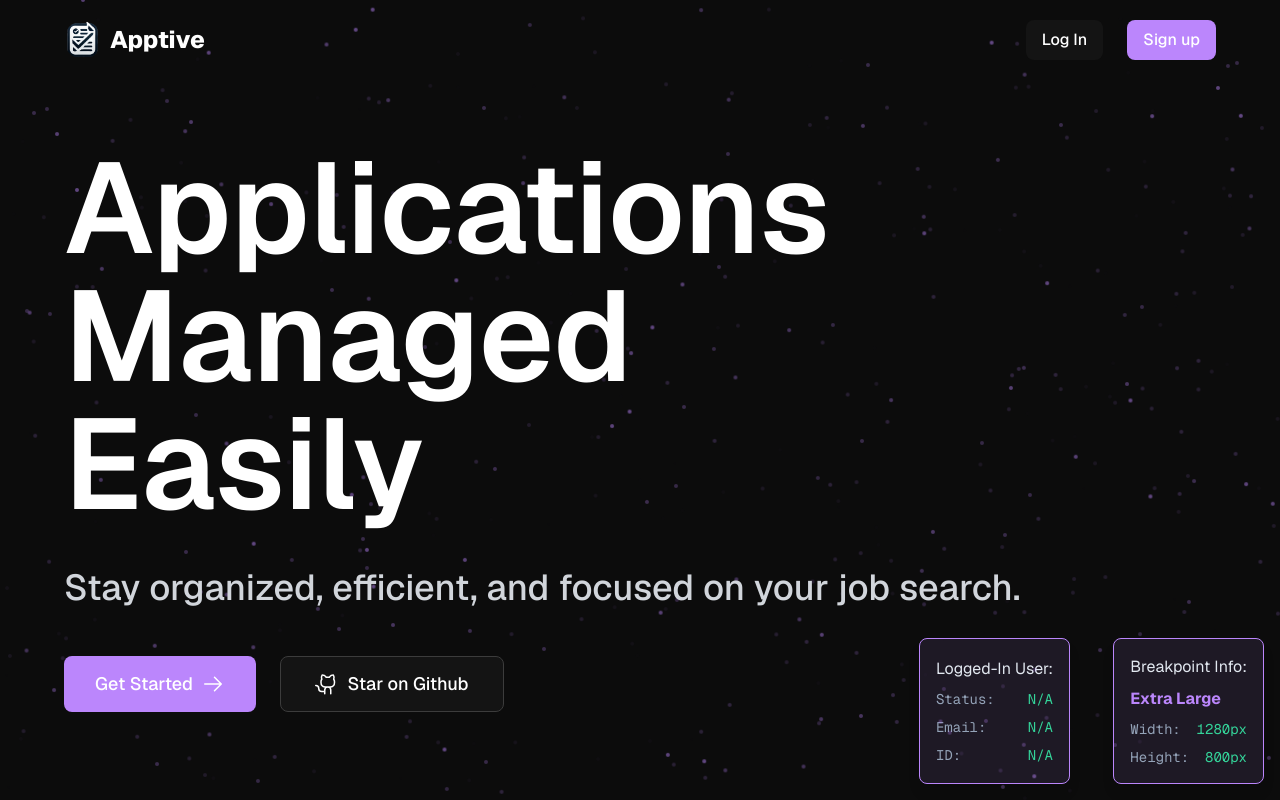
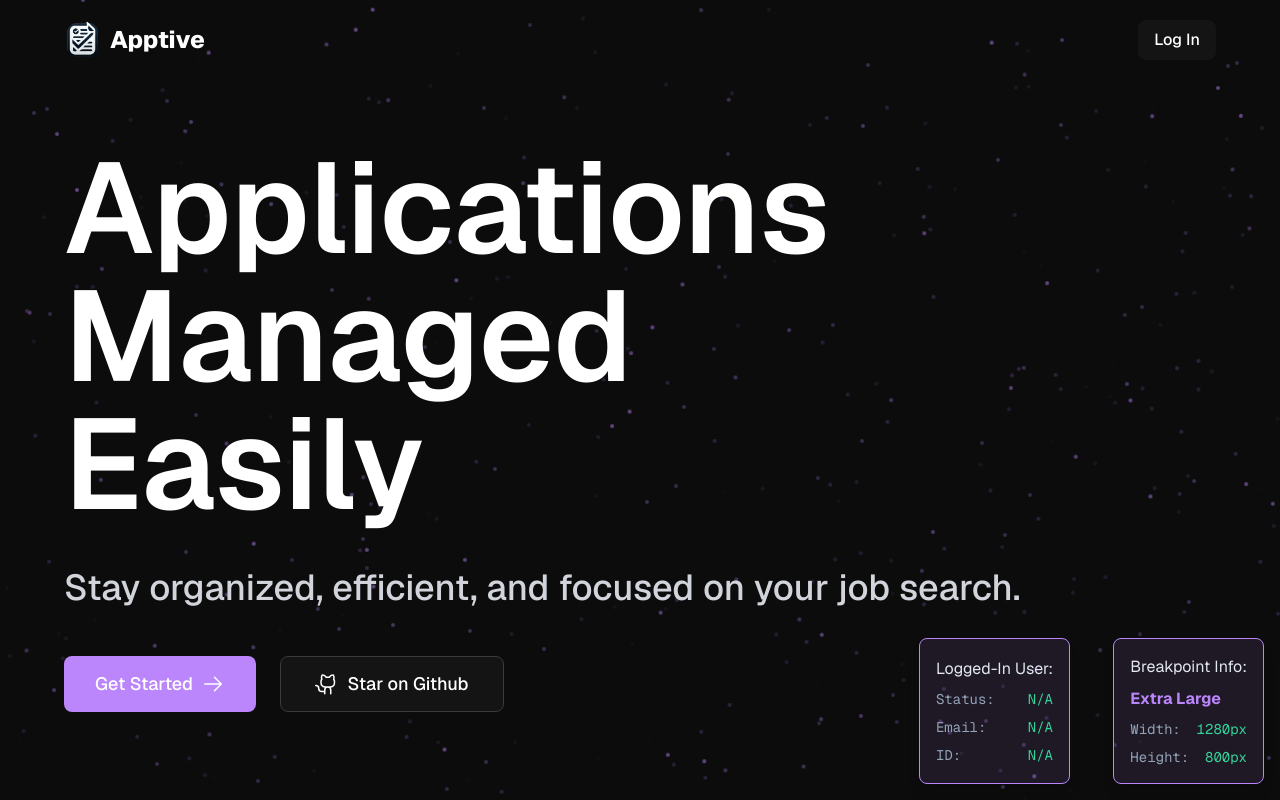
Before and after one commit to krishabbashyal/Apptive, a Next.js app in the folder client/: page / in a window 1280 px wide. Built offline with nearby package versions, Linux system fonts and the light colour scheme; no server answers.

Commit message:
Removed signup from the navbar

```diff
--- a/client/src/components/UserInterface/Navbar.tsx
+++ b/client/src/components/UserInterface/Navbar.tsx
@@ -21,9 +21,6 @@ const Navbar = () => {
           <Link href="/login">
             <CustomButton label="Log In" textClasses="hover:text-accent" customClasses="bg-foreground"/>
           </Link>
-          <Link href="/signup">
-            <CustomButton label="Sign up" customClasses="bg-accent"/>
-          </Link>
         </div>
       </nav>
     </div>
```
